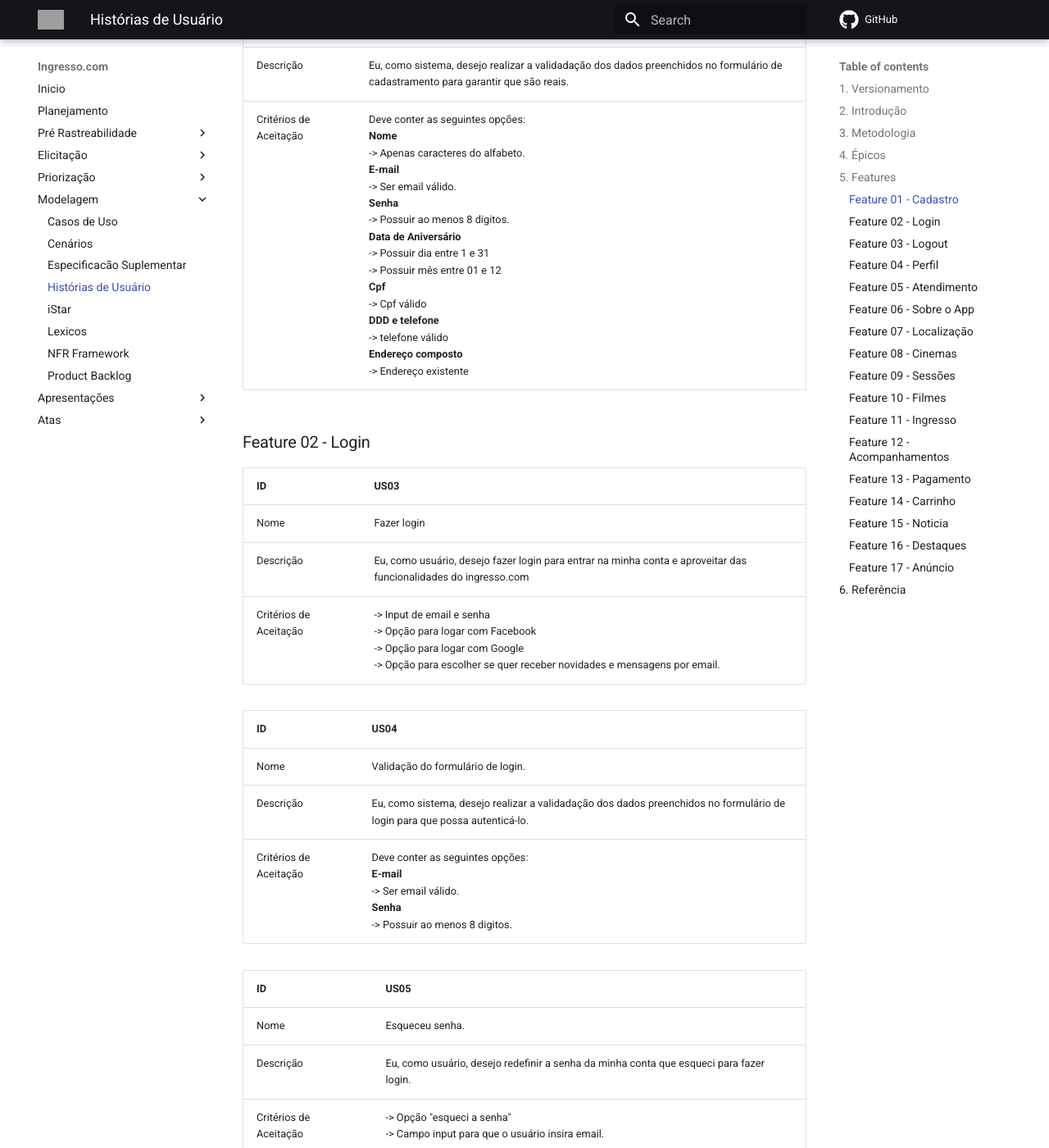
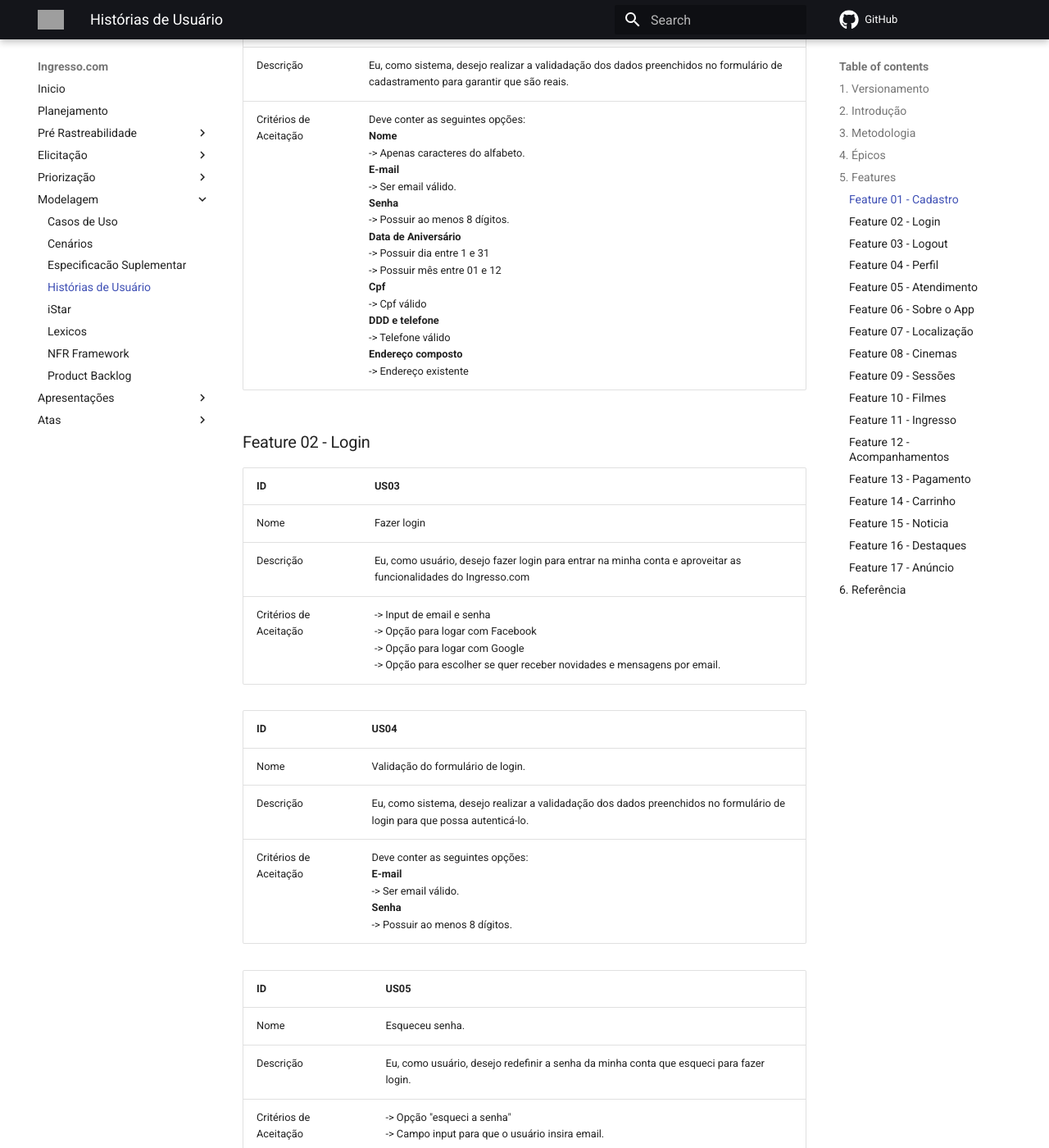
Before and after one commit to Requisitos-de-Software/2021.1-Ingresso.com, an MkDocs documentation site: the page built from docs/modelagem/historias_usuario.md, in a window 1280 px wide and 1400 px high, scrolled down 2408 px. Shown: the whole window at 82% size. Built offline with MkDocs 1.6.1 and Material for MkDocs 9.7.7, drawn with Linux system fonts in a browser that asks for light colours; comment, search, counter and statistics services are not loaded; some of the changed text lies outside the part shown; grey boxes are pictures that could not be loaded.

Commit message:
#69 Realizando correçoes gramaticais

```diff
--- a/docs/modelagem/historias_usuario.md
+++ b/docs/modelagem/historias_usuario.md
@@ -52,28 +52,28 @@
 | ID | US01  |
 |-----|--------|
 | Nome | Criar conta. |
-| Descrição | Eu, como usuário, desejo criar uma conta para eu ter acesso as funcionalidades completas do aplicativo. |
+| Descrição | Eu, como usuário, desejo criar uma conta para ter acesso às funcionalidades completas do aplicativo. |
 | Critérios de Aceitação | O formulário de cadastramento deve conter os seguintes campos: <br/> -> Nome <br/> -> E-mail <br/> -> Senha <br/> -> Data de Aniversário <br/> -> Gênero <br/> -> Cpf <br/> -> DDD e telefone <br/> -> Endereço composto |
 
 | ID | US02 |
 |-----|--------|
 | Nome | Validação do formulário de cadastramento. |
 | Descrição | Eu, como sistema, desejo realizar a validadação dos dados preenchidos no formulário de cadastramento para garantir que são reais. |
-| Critérios de Aceitação | Deve conter as seguintes opções: <br/> <b> Nome </b> <br/> -> Apenas caracteres do alfabeto.<br/> <b> E-mail </b> <br/>-> Ser email válido. <br/> <b> Senha </b> <br/>-> Possuir ao menos 8 digitos. <br/>  <b> Data de Aniversário </b><br/> -> Possuir dia entre 1 e 31  <br/> ->  Possuir mês entre 01 e 12<br/> <b> Cpf </b> <br/>-> Cpf válido <br/>  <b> DDD e telefone </b> <br/>-> telefone válido <br/> <b> Endereço composto </b> <br/> -> Endereço existente <br/>|
+| Critérios de Aceitação | Deve conter as seguintes opções: <br/> <b> Nome </b> <br/> -> Apenas caracteres do alfabeto.<br/> <b> E-mail </b> <br/>-> Ser email válido. <br/> <b> Senha </b> <br/>-> Possuir ao menos 8 dígitos. <br/>  <b> Data de Aniversário </b><br/> -> Possuir dia entre 1 e 31  <br/> ->  Possuir mês entre 01 e 12<br/> <b> Cpf </b> <br/>-> Cpf válido <br/>  <b> DDD e telefone </b> <br/>-> Telefone válido <br/> <b> Endereço composto </b> <br/> -> Endereço existente <br/>|
 
 ### Feature 02 - Login
 
 | ID | US03 |
 |-----|--------|
 | Nome | Fazer login |
-| Descrição | Eu, como usuário, desejo fazer login para entrar na minha conta e aproveitar das funcionalidades do ingresso.com |
+| Descrição | Eu, como usuário, desejo fazer login para entrar na minha conta e aproveitar as funcionalidades do Ingresso.com |
 | Critérios de Aceitação | -> Input de email e senha <br/> -> Opção para logar com Facebook <br/> -> Opção para logar com Google <br/> -> Opção para escolher se quer receber novidades e mensagens por email.|
 
 | ID | US04 |
 |-----|--------|
 | Nome | Validação do formulário de login. |
 | Descrição | Eu, como sistema, desejo realizar a validadação dos dados preenchidos no formulário de login para que possa autenticá-lo. |
-| Critérios de Aceitação | Deve conter as seguintes opções: <br/> <b> E-mail </b> <br/>-> Ser email válido. <br/> <b> Senha </b> <br/>-> Possuir ao menos 8 digitos. <br/> |
+| Critérios de Aceitação | Deve conter as seguintes opções: <br/> <b> E-mail </b> <br/>-> Ser email válido. <br/> <b> Senha </b> <br/>-> Possuir ao menos 8 dígitos. <br/> |
 
 | ID | US05 |
 |-----|--------|
@@ -126,7 +126,7 @@
 | ID | US12  |
 |-----|--------|
 | Nome | Solicitar atendimento. |
-| Descrição | Eu, como usuário, desejo esclarecer dúvidas e/ou enviar solicitações de atendimento para o ingresso.com para compreender melhor o aplicativo. |
+| Descrição | Eu, como usuário, desejo esclarecer dúvidas e/ou enviar solicitações de atendimento para o Ingresso.com para compreender melhor o aplicativo. |
 | Critérios de Aceitação | -> Opção de atendimento. <br/> -> Campo para pesquisar dúvida. <br/> -> Campo de seleção para opção de contato. <br/> -> Formulário com input para email, assunto, descrição, motivo do contato, cpf e celular. <br/> -> Opção de anexar arquivos. <br/>|
 
 ### Feature 06 - Sobre o App
```
Also changed, not shown: other parts of docs/modelagem/historias_usuario.md (+2 -2 lines), docs/modelagem/product_backlog.md (+3 -3 lines).
